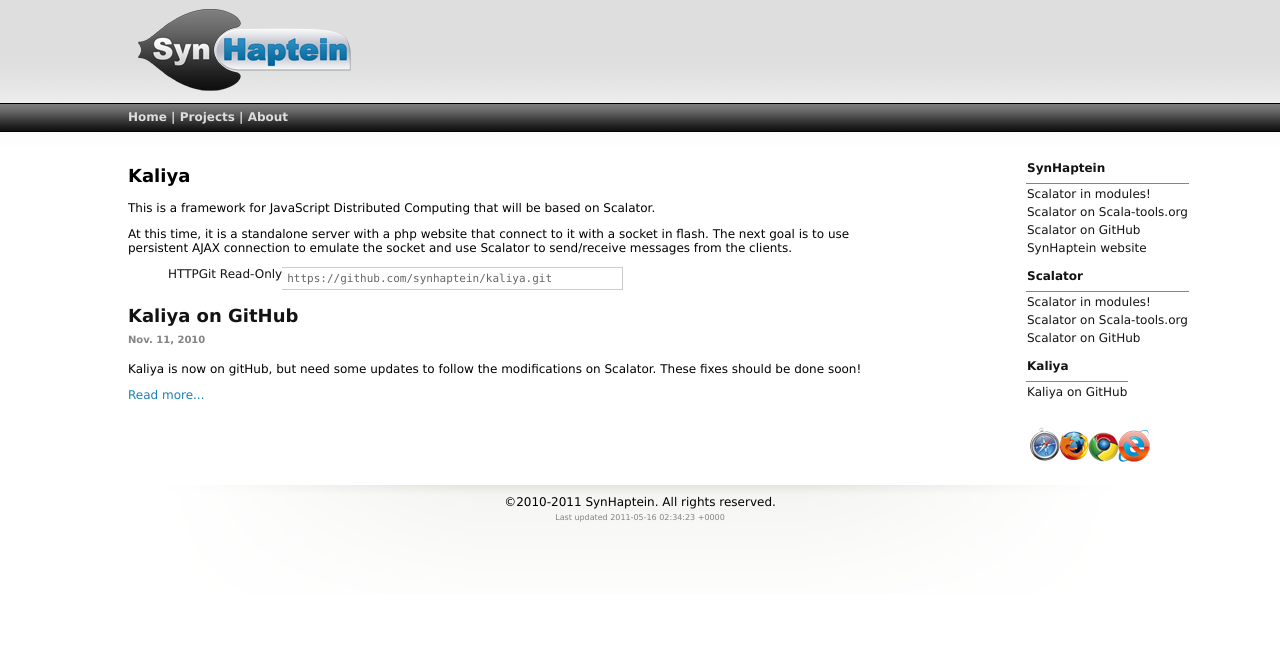
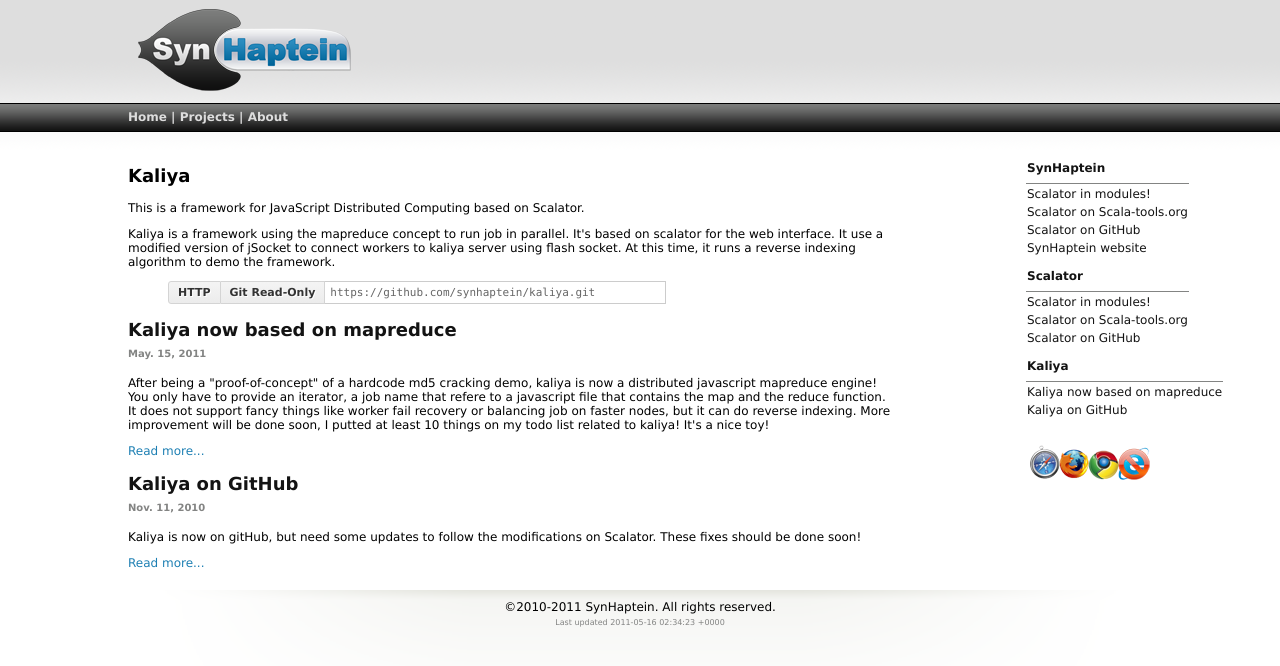
Before and after one commit to synhaptein/synhaptein.github.com, a Jekyll site: the page built from Kaliya/index.html, in a window 1280 px wide. Shown: the top 666 px of the page. Built offline with Jekyll 4.4.1, drawn with Linux system fonts in a browser that asks for light colours.

Commit message:
Annonce of kaliya using mapreduce and fixed some bugs.

```diff
--- a/Kaliya/index.html
+++ b/Kaliya/index.html
@@ -7,8 +7,8 @@ title: Kaliya JavaScript Distributed Computing Framework
 {% include kaliya.html %}
 <div id="url_box" class="url-box">
  <ul class="clone-urls">
-     <li id="http_clone_url"><a href="#" onclick="document.getElementById('url_field').value = 'https://github.com/synhaptein/kaliya.git';">HTTP</a></li>
-     <li id="public_clone_url"><a href="#" onclick="document.getElementById('url_field').value = 'git://github.com/synhaptein/kaliya.git';">Git Read-Only</a></li>
+     <li id="http_clone_url"><span onclick="document.getElementById('url_field').value = 'https://github.com/synhaptein/kaliya.git';">HTTP</span></li>
+     <li id="public_clone_url"><span onclick="document.getElementById('url_field').value = 'git://github.com/synhaptein/kaliya.git';">Git Read-Only</span></li>
  </ul>
  <input type="text" spellcheck="false" id="url_field" class="url-field" readonly="readonly" value="https://github.com/synhaptein/kaliya.git"/>
  <span style="display:none" id="url_box_clippy"></span>
--- a/_includes/kaliya.html
+++ b/_includes/kaliya.html
@@ -1,9 +1,9 @@
 <p>
-This is a framework for JavaScript Distributed Computing that will be based on
-Scalator.
+This is a framework for JavaScript Distributed Computing based on Scalator.
 </p>
 <p>
-At this time, it is a standalone server with a php website that connect to
-it with a socket in flash. The next goal is to use persistent AJAX connection to emulate
-the socket and use Scalator to send/receive messages from the clients.
+Kaliya is a framework using the mapreduce concept to run job in parallel. It's
+based on scalator for the web interface. It use a modified version of jSocket to
+connect workers to kaliya server using flash socket. At this time, it runs a reverse
+indexing algorithm to demo the framework.
 </p>
--- a/_includes/nav.html
+++ b/_includes/nav.html
@@ -2,7 +2,7 @@
 <table>
 	<tr>
 		<td class="rightmenutitle">
-		SynHaptein
+		<a href="/" title="SynHaptein">SynHaptein</a>
 		</td>
 	</tr>
 	{% for post in site.categories.synhaptein limit:5 %}
@@ -16,7 +16,7 @@
 <table>
 	<tr>
 		<td class="rightmenutitle">
-		Scalator
+		<a href="/scalator" title="Scalator">Scalator</a>
 		</td>
 	</tr>
 	{% for post in site.categories.scalatorPost limit:5 %}
@@ -30,7 +30,7 @@
 <table>
 	<tr>
 		<td class="rightmenutitle">
-		Kaliya
+		<a href="/kaliya" title="Kaliya">Kaliya</a>
 		</td>
 	</tr>
 	{% for post in site.categories.kaliyaPost limit:5 %}
--- /dev/null
+++ b/_posts/2011-05-15-kaliya-mapreduce.html
@@ -0,0 +1,13 @@
+---
+layout: post
+title: Kaliya now based on mapreduce
+categories:
+- kaliyaPost
+---
+After being a "proof-of-concept" of a hardcode md5 cracking demo, kaliya is now
+a distributed javascript mapreduce engine! You only have to provide an iterator,
+a job name that refere to a javascript file that contains the map and the reduce
+function. It does not support fancy things like worker fail recovery or balancing
+job on faster nodes, but it can do reverse indexing. More improvement will be
+done soon, I putted at least 10 things on my todo list related to kaliya! It's a
+nice toy!
```
